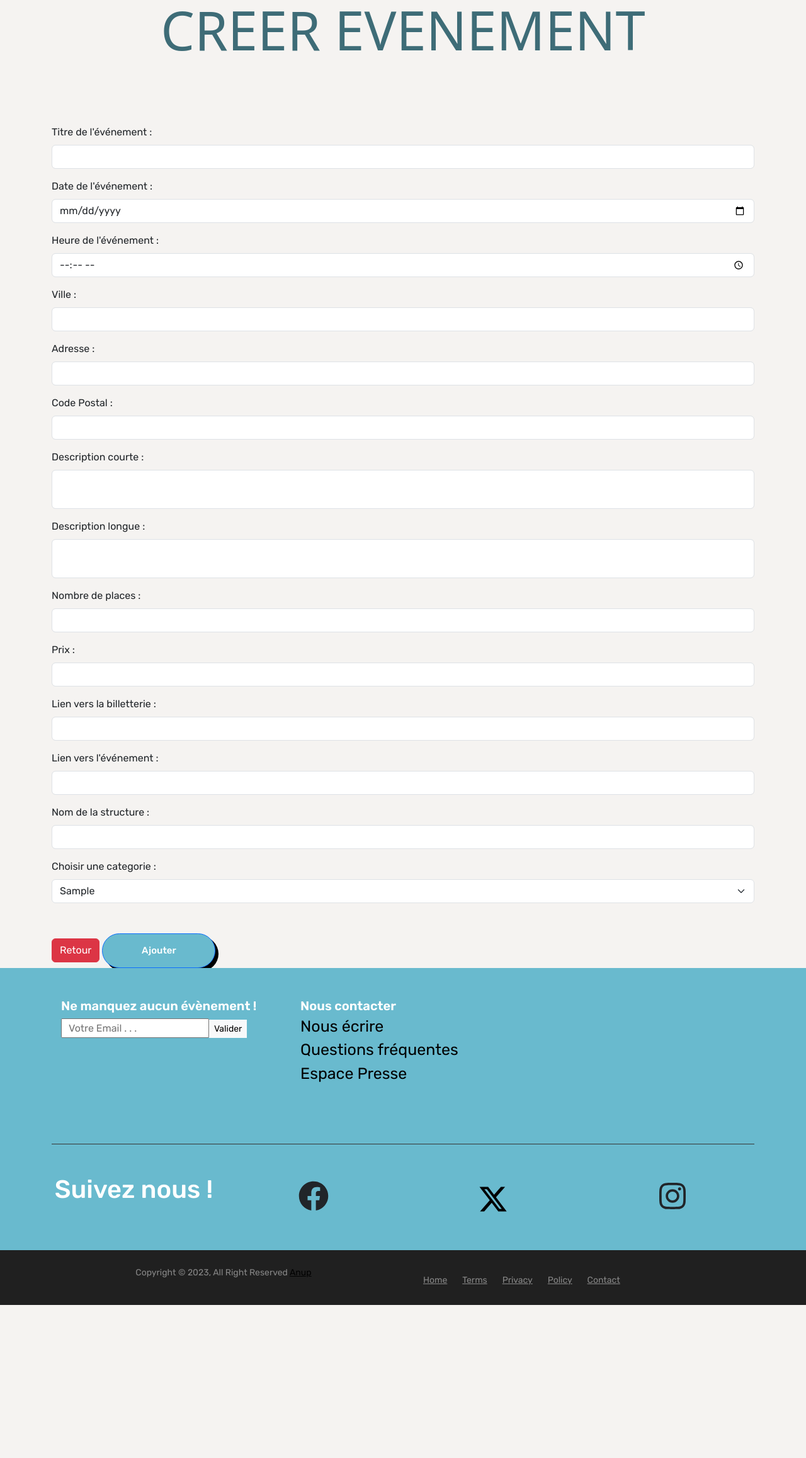
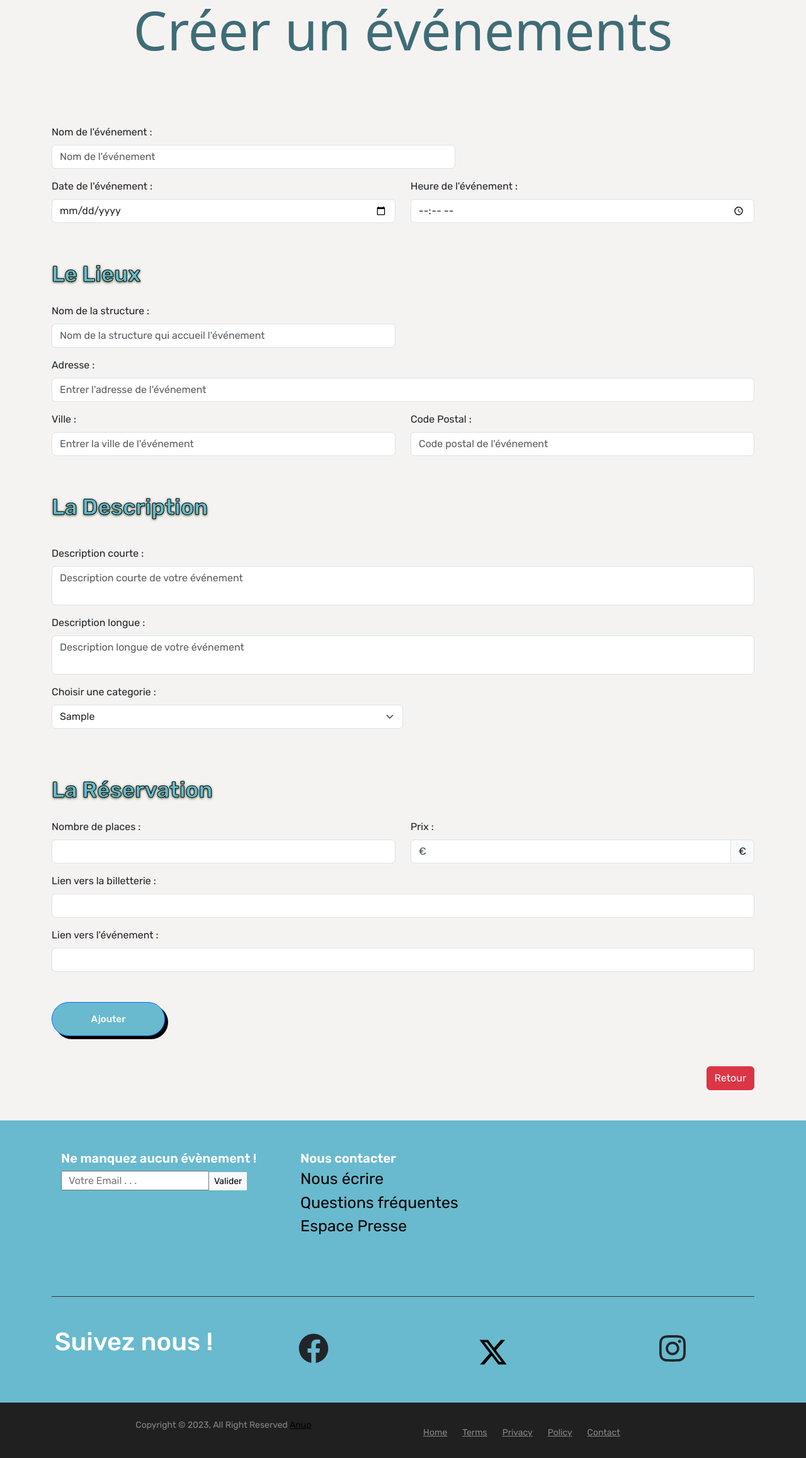
Before and after one commit to igor-jean/here_we_go, a PHP site: page /here_we_go/creation_evenement in a window 1280 px wide. Shown: the part 79-2394 px from the top of the page at 63% size. Before the commit the page ends 2151 px from the top, so only its background shows below. Run offline with PHP 8.4, Linux system fonts and the light colour scheme; the visitor is signed in with stand-in values (Sample User, id 1); tables that the repository leaves empty or names only in its code hold one stand-in row (values such as "Sample post"); grey boxes marked "Sample" are stand-in pictures; some libraries are stand-ins or nearby versions; some web fonts are replaced; grey boxes are pictures that could not be loaded.

Commit message:
front fini de cnewEvent

```diff
--- a/views/evenements/newEvent.php
+++ b/views/evenements/newEvent.php
@@ -1,6 +1,5 @@
 <div class="container">
-    <h1>CREER EVENEMENT</h1>
-
+    <h1>Créer un événements</h1>
 <?php
 // Vérification de la présence d'une erreur dans l'URL
 if(isset($_GET['error'])) {
@@ -10,69 +9,89 @@
     }
     ?>
 <form action="?controller=evenements&action=add" method="post">
-            <div class="mb-3">
-                <label for="titre" class="form-label">Titre de l'événement :</label>
-                <input type="text" class="form-control" id="titre" name="titre" maxlength="50">
+<div class="row">
+        <div class="col-md-7">
+        <label for="titre" class="form-label">Nom de l'événement :</label>
+                <input type="text" class="form-control" id="titre" name="titre" maxlength="50" placeholder="Nom de l'événement">
         </div>
-            <div class="mb-3">
+              <div class="col-md-6 mt-3">
               <label for="date_event" class="form-label">Date de l'événement :</label>
                 <input type="date" class="form-control" id="date_event" name="date_event">
               </div>
-            <div class="mb-3">
+              <div class="col-md-6 mt-3">
               <label for="heure_event" class="form-label">Heure de l'événement :</label>
                 <input type="time" class="form-control" id="heure_event" name="heure_event">
               </div>
-            <div class="mb-3">
+            </div>
+            <p class="heure-date"> Le lieux</p>
+    <div class="row">
+    <div class="col-md-6">
+              <label for="nom_structure" class="form-label">Nom de la structure :</label>
+                <input type="text" class="form-control" id="nom_structure" name="nom_structure" maxlength="75" placeholder="Nom de la structure qui accueil l'événement">
+              </div>
+        <div class="col-md-12 mt-3">
+        <label for="adresse" class="form-label">Adresse :</label>
+                <input type="text" class="form-control" id="adresse" name="adresse" maxlength="75" placeholder="Entrer l'adresse de l'événement">
+        </div>
+              <div class="col-md-6 mt-3">
               <label for="ville" class="form-label">Ville :</label>
-                <input type="text" class="form-control" id="ville" name="ville" maxlength="75">
+                <input type="text" class="form-control" id="ville" name="ville" maxlength="75" placeholder="Entrer la ville de l'événement">
               </div>
-            <div class="mb-3">
-                <label for="adresse" class="form-label">Adresse :</label>
-                <input type="text" class="form-control" id="adresse" name="adresse" maxlength="75">
+              <div class="col-md-6 mt-3">
+              <label for="code_postal" class="form-label">Code Postal :</label>
+                <input type="text" class="form-control" id="code_postal" name="code_postal" placeholder= "Code postal de l'événement">
               </div>
-            <div class="mb-3">
-                <label for="code_postal" class="form-label">Code Postal :</label>
-                <input type="text" class="form-control" id="code_postal" name="code_postal">
             </div>
-            <div class="mb-3">
-                <label for="description_courte" class="form-label">Description courte :</label>
-                <textarea class="form-control" id="description_courte" name="description_courte" maxlength="100"></textarea>
+            <p class="heure-date"> La description </p>
+            <div class="row">
+              <div class="col-md-12">
+              <label for="description_courte" class="form-label mt-3">Description courte :</label>
+                <textarea class="form-control" id="description_courte" name="description_courte" maxlength="100" placeholder="Description courte de votre événement"></textarea>
               </div>
-            <div class="mb-3">
-                <label for="description_longue" class="form-label">Description longue :</label>
-                <textarea class="form-control" id="description_longue" name="description_longue"></textarea>
-            </div>
-            <div class="mb-3">
-                <label for="nb_places" class="form-label">Nombre de places :</label>
-                <input type="number" class="form-control" id="nb_places" name="nb_places">
-            </div>
-            <div class="mb-3">
-                <label for="prix" class="form-label">Prix :</label>
-                <input type="text" class="form-control" id="prix" name="prix">
-            </div>
-            <div class="mb-3">
-                <label for="lien_billeterie" class="form-label">Lien vers la billetterie :</label>
-                <input type="text" class="form-control" id="lien_billeterie" name="lien_billeterie" maxlength="75">
-            </div>
-            <div class="mb-3">
-                <label for="lien_event" class="form-label">Lien vers l'événement :</label>
-                <input type="text" class="form-control" id="lien_event" name="lien_event" maxlength="75">
-            </div>
-            <div class="mb-3">
-                <label for="nom_structure" class="form-label">Nom de la structure :</label>
-                <input type="text" class="form-control" id="nom_structure" name="nom_structure" maxlength="75">
-            </div>
-            <div class="mb-3">
-                <label for="id_categorie" class="form-label">Choisir une categorie :</label>
+              <div class="mb-12">
+                <label for="description_longue" class="form-label mt-3">Description longue :</label>
+                <textarea class="form-control" id="description_longue" name="description_longue" placeholder="Description longue de votre événement"></textarea>
+                <div class="col-6">
+              <label for="id_categorie" class="form-label mt-3">Choisir une categorie :</label>
                 <select name="id_categorie" id="id_categorie" class="form-select mb-3">
                     <?php foreach ($categories as $categorie) {
                         echo "<option value=".$categorie->getIdCategorie().">".$categorie->getLibelleCategorie()."</option>";
                     } ?>
                 </select>
                 </div>
+            </div>
+            </div>
+            <p class="heure-date">La réservation</p>
+        <div class="row">
+            <div class="col-md-6">
+                <label for="nb_places" class="form-label">Nombre de places :</label>
+                <input type="number" class="form-control" id="nb_places" name="nb_places">
+            </div>
+            <div class="col-md-6">
+                <label for="prix" class="form-label">Prix :</label>
+                <div class="input-group">
+                    <input type="text" class="form-control" id="prix" name="prix" placeholder="€">
+                    <span class="input-group-text">€</span>
+                </div>
+            </div>
+        </div>
+
+        <div class="row mt-3">
+            <div class="col-md-12">
+                <label for="lien_billeterie" class="form-label">Lien vers la billetterie :</label>
+                <input type="text" class="form-control" id="lien_billeterie" name="lien_billeterie" maxlength="75">
+            </div>
+            <div class="col-md-12">
+                <label for="lien_event" class="form-label mt-3">Lien vers l'événement :</label>
+                <input type="text" class="form-control" id="lien_event" name="lien_event" maxlength="75">
+            </div>
+        </div>
+
         <div class="mt-5">
-                <a href="?controller=pages&action=home" class="btn btn-danger" tabindex="-1" role="button">Retour</a>
-                <button type="submit" class="btn btn-primary">Ajouter</button>
+            <button type="submit" class="btn btn-primary mb-5">Ajouter</button>
+            <div class="text-end">
+                <a href="?controller=pages&action=home" class="btn btn-danger mb-5 text-end" tabindex="-1" role="button">Retour</a>
+            </div>
         </div>
     </form>
 </div>
```
Lines whose indentation alone changed are shown as unchanged.
